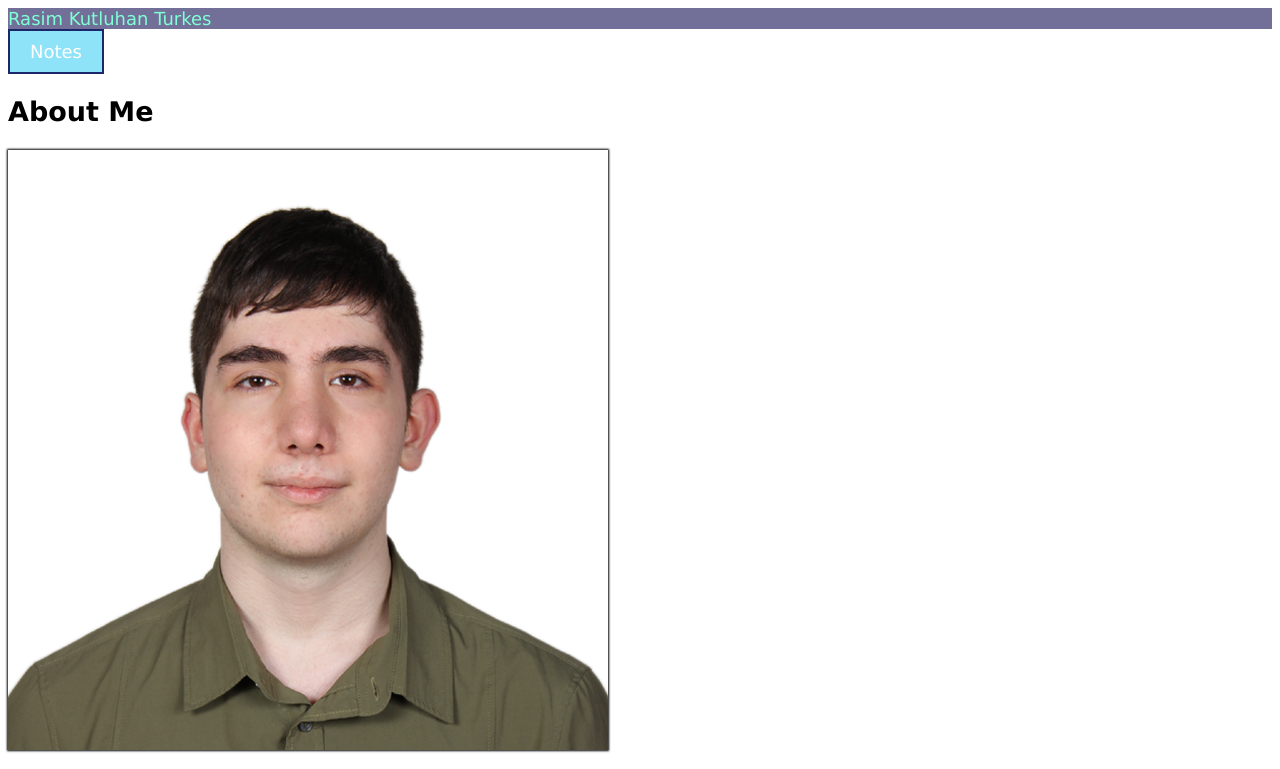
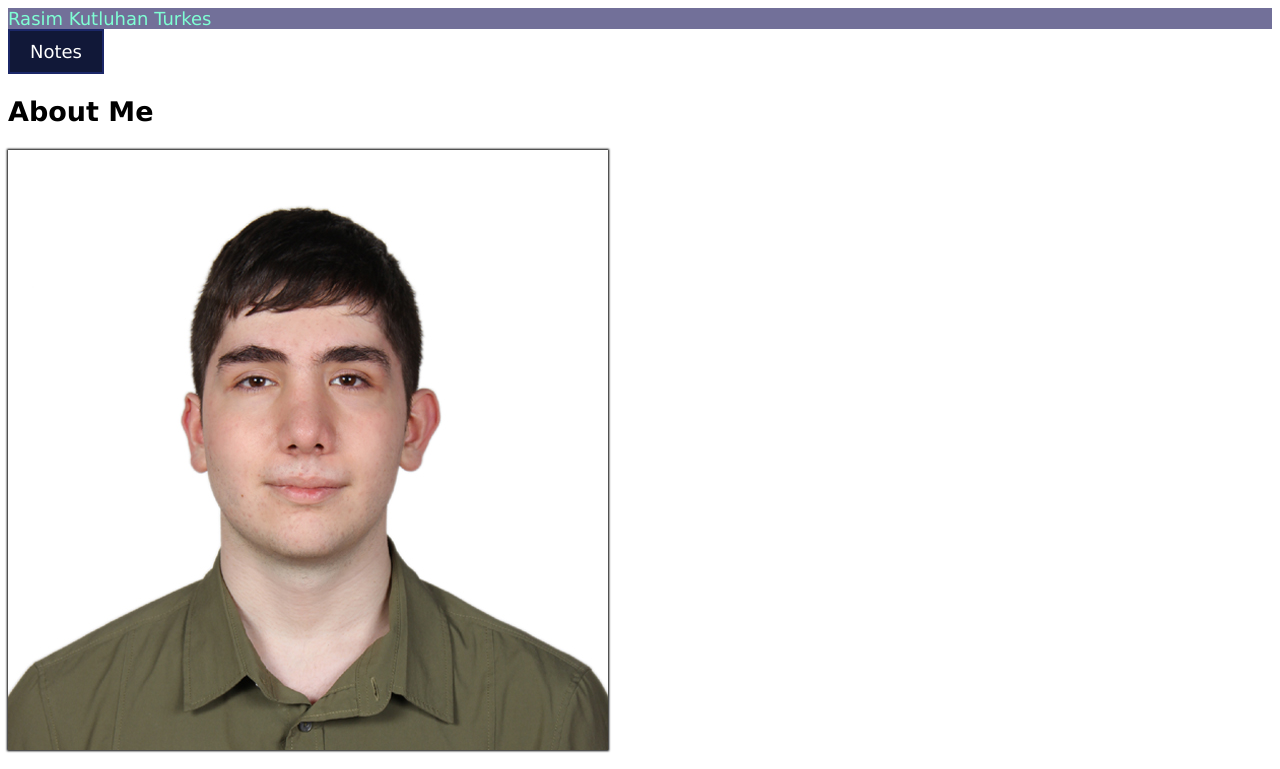
Before and after one commit to Turk0027/turk0027.github.io, a plain HTML site: page html-assingment/index.html in a window 1280 px wide. Shown: the top 769 px of the page. Drawn offline with Linux system fonts and the light colour scheme.

Commit message:
finally fixed it

```diff
--- a/html-assingment/css/main.css
+++ b/html-assingment/css/main.css
@@ -21,10 +21,16 @@ li:nth-child(odd){
     background-color: blue;
 }
 a:link {
-    text-decoration: none;
+  background-color: rgb(142, 227, 248);
+  color: black;
+  border: 2px solid #1b2768;
+  padding: 10px 20px;
+  text-align: center;
+  text-decoration: none;
+  display: inline-block;
   }
   a:link, a:visited {
-    background-color: rgb(142, 227, 248);
+    background-color: rgb(17, 24, 56);
     color: white;
     border: 2px solid #1b2768;
     padding: 10px 20px;
```
